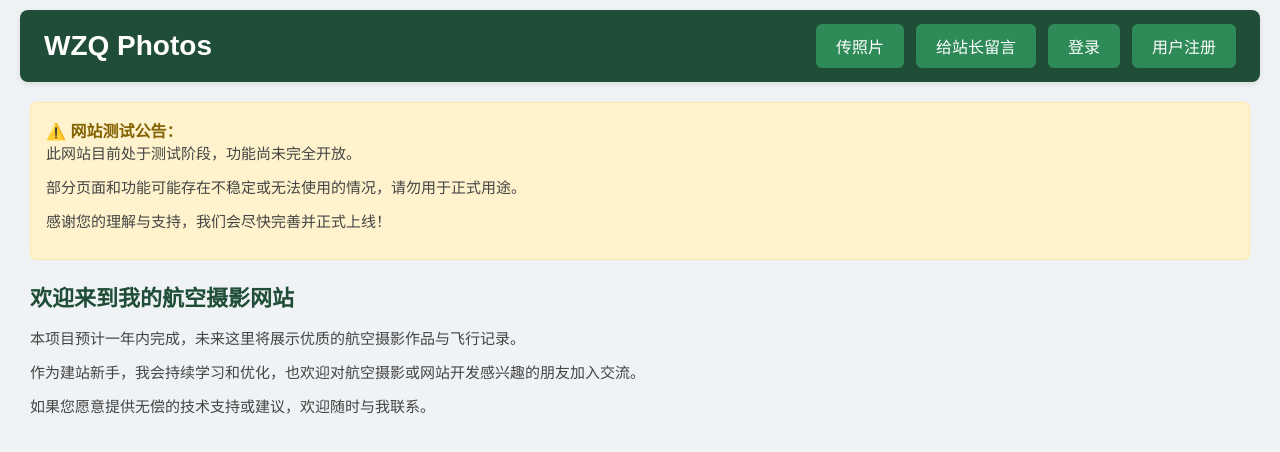
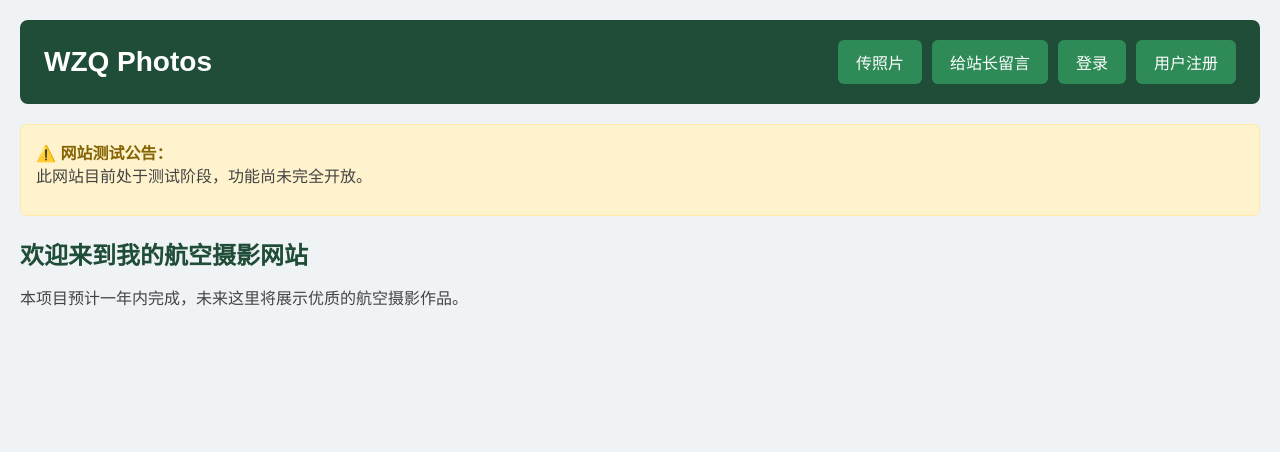
Before and after one commit to wzq2011/wzq2011.github.io, a plain HTML site: page index.html in a window 1280 px wide. Drawn offline with Linux system fonts and the light colour scheme.

Commit message:
Update index.html

```diff
--- a/index.html
+++ b/index.html
@@ -5,120 +5,76 @@
     <meta name="viewport" content="width=device-width, initial-scale=1.0">
     <title>WZQ Photos - 航空摄影网站</title>
     <style>
-        * {
-            margin: 0;
-            padding: 0;
-            box-sizing: border-box;
-            font-family: "Microsoft Yahei", sans-serif;
-        }
+        * { margin: 0; padding: 0; box-sizing: border-box; font-family: "Microsoft Yahei", sans-serif; }
+        body { background: #f0f3f5; padding: 20px; }
 
-        body {
-            background: #f0f3f5;
-            padding: 0 10px;
-        }
-
+        /* 关键修复：头部采用弹性布局，确保文字和按钮都显示 */
         .header {
             background: #1F4D37;
             color: #fff;
-            padding: 14px 24px;
+            padding: 20px 24px;
+            border-radius: 8px;
+            margin-bottom: 20px;
+            /* 核心布局：横向排列，自动换行 */
             display: flex;
-            flex-direction: column;
+            flex-wrap: wrap;
+            justify-content: space-between;
             align-items: center;
-            box-shadow: 0 2px 6px rgba(0,0,0,.1);
-            border-radius: 8px;
-            margin: 10px 0;
+            gap: 15px; /* 防止元素挤在一起 */
         }
 
-        .header h1 {
-            margin-bottom: 12px;
-            font-size: 28px;
+        .header h1 { font-size: 28px; }
+
+        /* 欢迎语样式：确保白色、显眼 */
+        .welcome-text {
+            color: #ffffff;
+            font-size: 18px;
+            font-weight: bold;
+            /* 让文字占满中间空间，按钮靠右 */
+            flex-grow: 1;
+            text-align: center;
         }
 
+        /* 导航按钮容器 */
         .nav-buttons {
             display: flex;
-            flex-direction: column;
-            width: 100%;
-            gap: 8px;
+            gap: 10px;
         }
 
+        /* 按钮样式统一 */
         .nav-btn {
             background-color: #2E8B57;
             color: white;
-            padding: 12px 0;
-            text-align: center;
+            padding: 10px 18px;
             text-decoration: none;
             border-radius: 6px;
             font-size: 16px;
+            white-space: nowrap; /* 防止按钮文字换行 */
         }
 
-        .nav-btn:hover {
-            background-color: #1F4D37;
-        }
-
-        /* 登录后显示的用户名样式 */
-        .welcome-text {
-            color: #fff;
-            font-size: 16px;
-            margin-bottom: 12px;
-            font-weight: bold;
-        }
+        .nav-btn:hover { background-color: #39ac6e; }
 
         .test-notice {
-            background-color: #fff3cd;
+            background: #fff3cd;
             border: 1px solid #ffeaa7;
             color: #856404;
             padding: 15px;
             border-radius: 6px;
-            margin: 20px 0;
+            margin-bottom: 20px;
         }
 
-        .content {
-            padding: 0 10px;
-        }
-
-        .content h2 {
-            color: #1F4D37;
-            margin-bottom: 15px;
-            font-size: 22px;
-        }
-
-        .content p {
-            color: #444;
-            line-height: 1.6;
-            margin-bottom: 10px;
-            font-size: 15px;
-        }
-
-        @media (min-width: 768px) {
-            .header {
-                flex-direction: row;
-                justify-content: space-between;
-                align-items: center;
-            }
-            .header h1, .welcome-text {
-                margin-bottom: 0;
-            }
-            .nav-buttons {
-                flex-direction: row;
-                width: auto;
-                gap: 12px;
-            }
-            .nav-btn {
-                padding: 10px 20px;
-            }
-            body {
-                padding: 0 20px;
-            }
-        }
+        .content h2 { color: #1F4D37; margin-bottom: 15px; }
+        .content p { color: #444; line-height: 1.6; margin-bottom: 10px; }
     </style>
 </head>
 <body>
     <div class="header">
         <h1>WZQ Photos</h1>
 
-        <!-- 这里是显示用户名的区域 -->
+        <!-- 1. 欢迎语区域：登录后显示 -->
         <div id="welcomeMessage" class="welcome-text"></div>
 
+        <!-- 2. 导航按钮区域：默认显示登录/注册 -->
         <div class="nav-buttons" id="navBar">
             <a href="upload.html" class="nav-btn">传照片</a>
             <a href="feedback.html" class="nav-btn">给站长留言</a>
@@ -131,30 +87,27 @@
         <div class="test-notice">
             <strong>⚠️ 网站测试公告：</strong>
             <p>此网站目前处于测试阶段，功能尚未完全开放。</p>
-            <p>部分页面和功能可能存在不稳定或无法使用的情况，请勿用于正式用途。</p>
-            <p>感谢您的理解与支持，我们会尽快完善并正式上线！</p>
         </div>
 
         <h2>欢迎来到我的航空摄影网站</h2>
-        <p>本项目预计一年内完成，未来这里将展示优质的航空摄影作品与飞行记录。</p>
-        <p>作为建站新手，我会持续学习和优化，也欢迎对航空摄影或网站开发感兴趣的朋友加入交流。</p>
-        <p>如果您愿意提供无偿的技术支持或建议，欢迎随时与我联系。</p>
+        <p>本项目预计一年内完成，未来这里将展示优质的航空摄影作品。</p>
     </div>
 
-    <!-- 核心：读取登录信息的脚本 -->
     <script>
-        // 页面加载时检查是否有登录的用户名
+        // 页面加载后立即执行
         window.onload = function() {
-            var username = localStorage.getItem('currentUser');
-            var welcomeDiv = document.getElementById('welcomeMessage');
-            var navBar = document.getElementById('navBar');
+            // 从本地存储读取当前登录用户
+            const currentUser = localStorage.getItem('currentUser');
+            const welcomeEl = document.getElementById('welcomeMessage');
+            const navBarEl = document.getElementById('navBar');
 
-            // 如果有用户名，显示欢迎语，并隐藏登录/注册按钮
-            if (username) {
-                welcomeDiv.innerText = '欢迎回来，' + username + '！';
+            // 如果有用户信息（已登录）
+            if (currentUser) {
+                // 显示：欢迎回来，XXX！
+                welcomeEl.innerText = `欢迎回来，${currentUser}！`;
 
-                // 清空原有按钮，只保留传照片和留言
-                navBar.innerHTML = `
+                // 替换按钮：去掉登录/注册，显示退出
+                navBarEl.innerHTML = `
                     <a href="upload.html" class="nav-btn">传照片</a>
                     <a href="feedback.html" class="nav-btn">给站长留言</a>
                     <a href="javascript:logout()" class="nav-btn">退出登录</a>
@@ -164,8 +117,8 @@
 
         // 退出登录函数
         function logout() {
-            localStorage.removeItem('currentUser');
-            window.location.href = 'index.html'; // 刷新页面返回首页
+            localStorage.removeItem('currentUser'); // 清除用户状态
+            window.location.href = 'index.html'; // 刷新回到首页
         }
     </script>
 </body>
```
